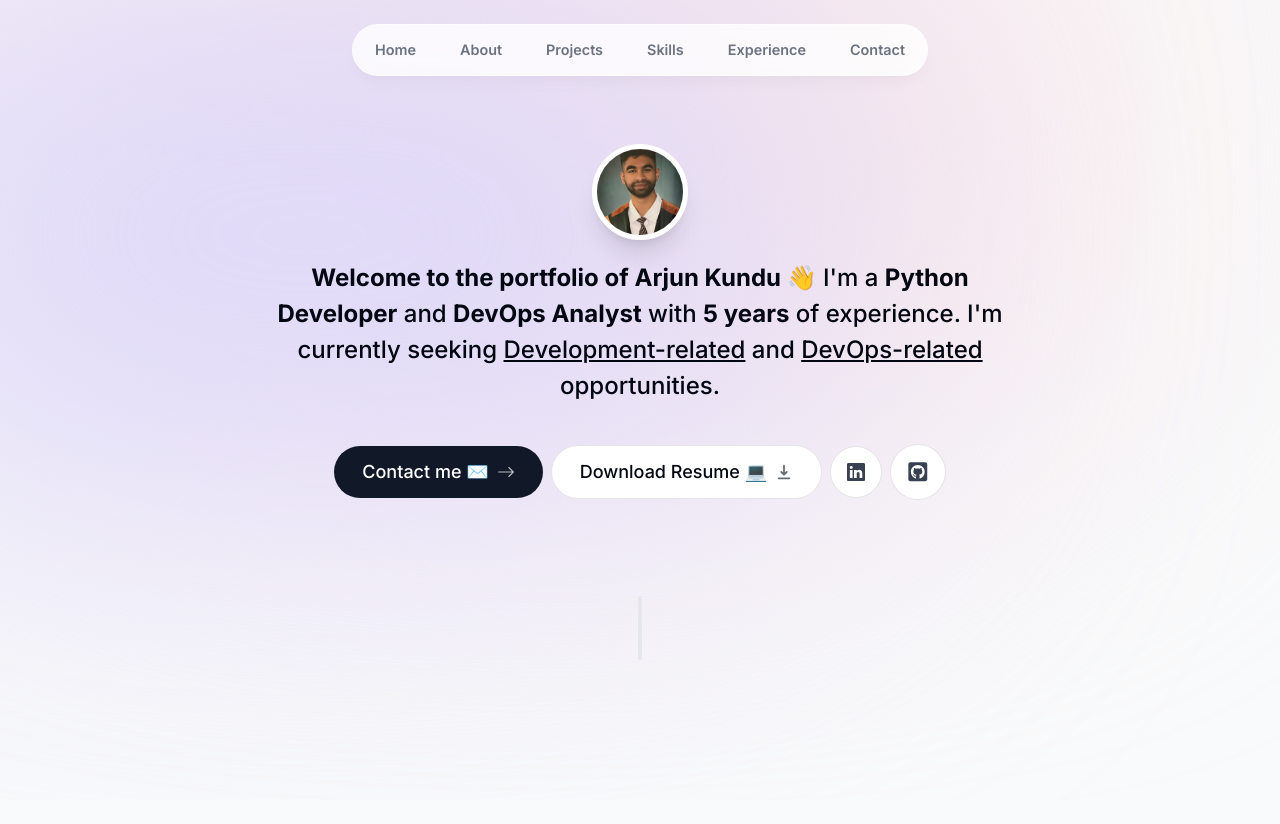
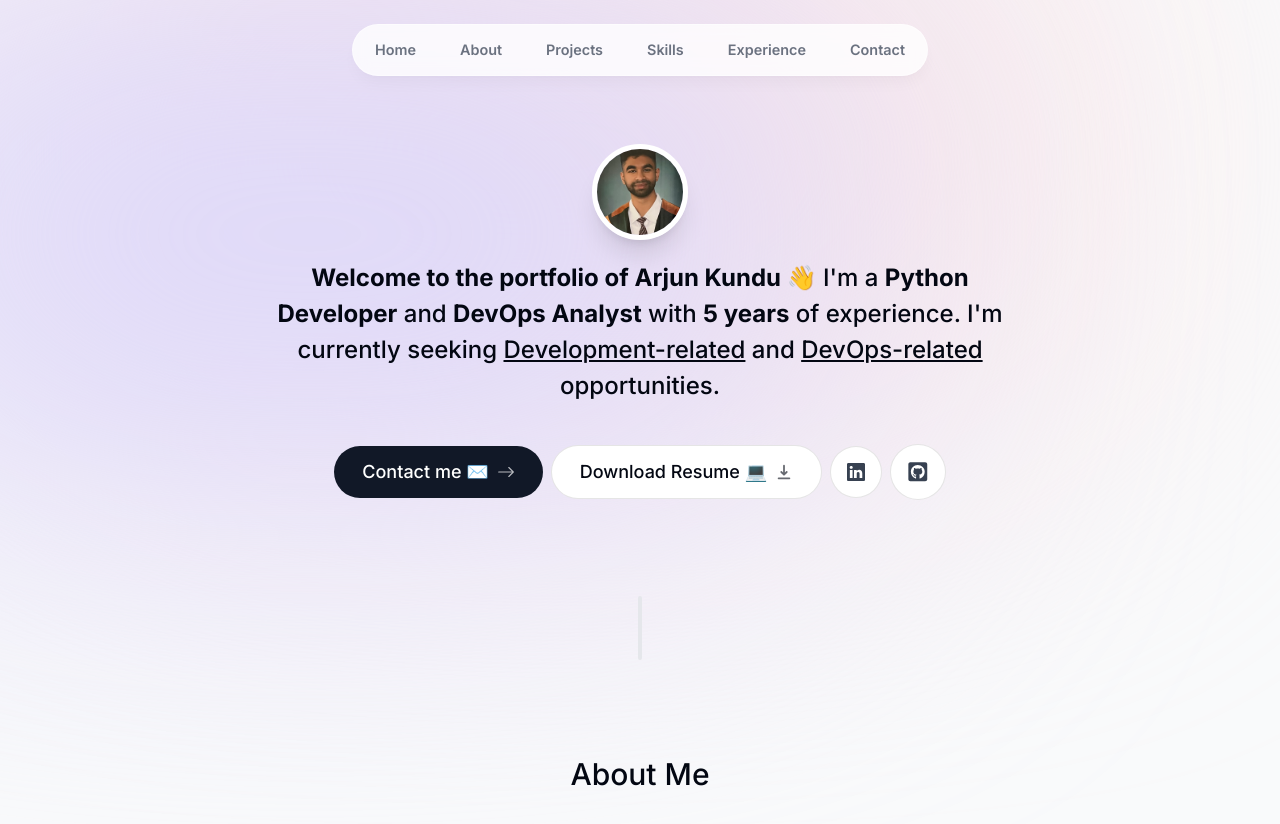
Before and after one commit to kunduarjun/portfolio, a Next.js app: page / in a window 1280 px wide. Shown: the top 824 px of the page. Before the commit the page ends 800 px from the top, so only its background shows below. Built offline with nearby package versions, Linux system fonts and the light colour scheme.

Commit message:
Began 'About' section. Need to add paragraph text

```diff
--- a/app/page.tsx
+++ b/app/page.tsx
@@ -1,11 +1,13 @@
 import Intro from '@/components/intro';
 import SectionDivider from '@/components/section-divider';
+import About from '@/components/about';
 
 export default function Home() {
   return (
     <main className="flex flex-col items-center px-4">
       <Intro />
       <SectionDivider />
+      <About />
     </main>
   )
 }
--- /dev/null
+++ b/components/about.tsx
@@ -0,0 +1,11 @@
+import React from 'react'
+
+export default function About() {
+  return (
+    <section className="mb-28 max-w-[45rem] text-center leading-8 sm:mb-40">
+        <h2 className="text-3xl font-medium capitalize mb-8">About me</h2>
+        <p className="mb-3"></p>
+        <p></p>
+    </section>
+  )
+}
--- a/components/intro.tsx
+++ b/components/intro.tsx
@@ -48,12 +48,12 @@ export default function Intro() {
         </div>
       </div>
 
-      <motion.p className="mb-10 mt-5 px-4 text-xl font-medium !leading-[1.5] sm:text-2xl" initial={{ opacity: 0, y: 100 }} animate={{opacity: 1, y: 0 }}>
+      <motion.h1 className="mb-10 mt-5 px-4 text-xl font-medium !leading-[1.5] sm:text-2xl" initial={{ opacity: 0, y: 100 }} animate={{opacity: 1, y: 0 }}>
         <span className="font-bold">{`Welcome to the portfolio of Arjun Kundu 👋`}</span> {`I'm a `}
         <span className="font-bold">{`Python Developer`}</span> {`and`} <span className="font-bold">{`DevOps Analyst`}</span> {`with `}
         <span className="font-bold">{`5 years`}</span> {`of experience. `}
         {`I'm currently seeking `} <span className="underline">{`Development-related`}</span> {` and `} <span className="underline">{`DevOps-related`}</span> {` opportunities.`}
-      </motion.p>
+      </motion.h1>
 
       <motion.div className="flex flex-col sm:flex-row items-center justify-center gap-2 px-4 text-lg font-medium" initial={{ opacity: 0, y: 100 }} animate={{ opacity: 1, y: 0 }} transition={{ delay: 0.3 }}>
         <Link href="#contact" className="group bg-gray-900 text-white px-7 py-3 flex items-center gap-2 rounded-full outline-none focus:scale-110 hover:scale-110 hover:bg-gray-950 active:scale-105 transition">Contact me ✉️ <BsArrowRight className="opacity-70 group-hover:translate-x-1 transition" /></Link>
```
